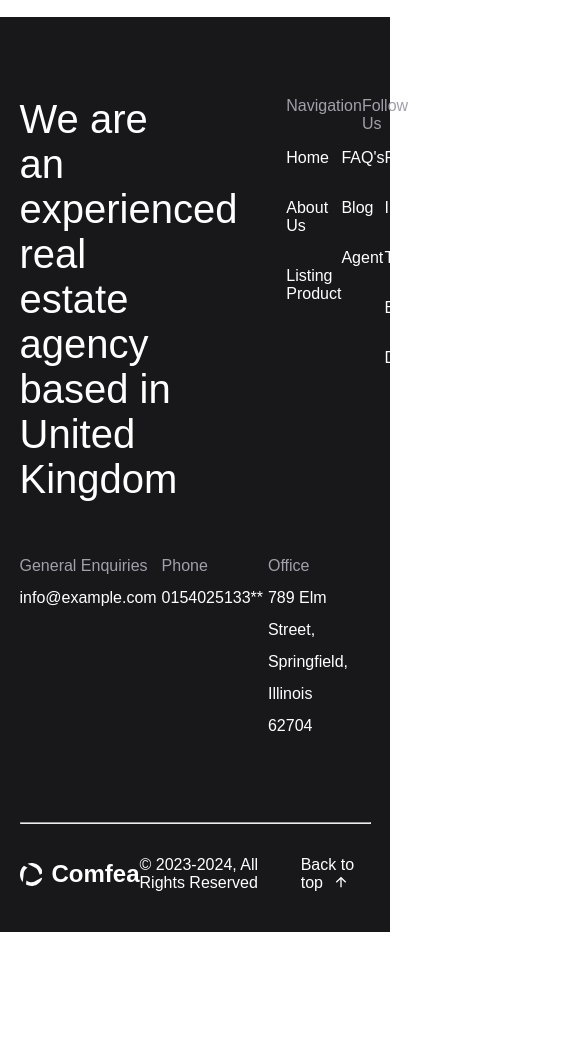
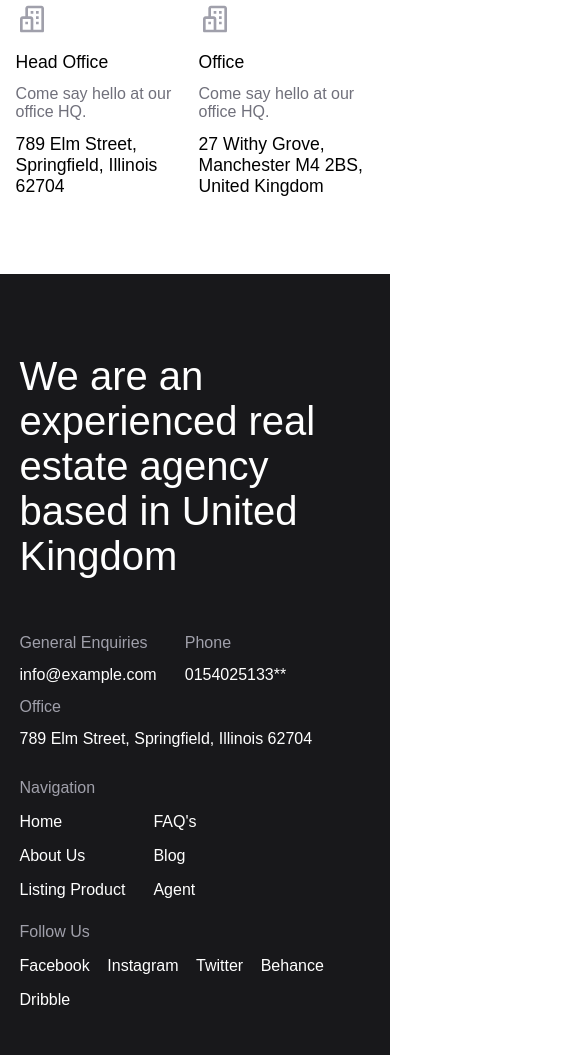
Before and after one commit to abalam0/assignment2, a plain HTML site: page contact.html in a window 390 px wide. Shown: the part 942-1997 px from the top of the page, 585 px wide, since content can reach past the window. Before the commit the page ends 1874 px from the top, so only its background shows below. Drawn offline with Linux system fonts and the light colour scheme.

Commit message:
contact-part-respnsive

```diff
--- a/contact.css
+++ b/contact.css
@@ -65,10 +65,11 @@ a{
 
 /* start css of header */
 header{
+    z-index: 4;
     display: flex;
+    align-items: center;
     justify-content: space-between;
     height: 5.18rem;
-    align-items: center;
 }
 
 .logo-name{
@@ -76,10 +77,9 @@ header{
     align-items: center;
     gap: 1%;
     font-size: var(--x-small3);
-    font-weight: 700;
+    font-weight: var(--font-weight2);
     color: var(--black);
 }
-
 
 .logo-name p{
     padding-left: 0.5rem;
@@ -89,31 +89,21 @@ header{
 header nav{
     display: flex;
     gap: 2rem;
-    font-weight: var(--font-weight1);
 }
 
 header nav a{
     text-decoration: none;
     font-size: 1rem;
-    color: var(--gray);
+    color: var(--gray-dark);
     font-weight:100;
     position: relative;
     transition: color 0.8s ease ;
 }
 
-.contact-btn button{
-    background-color: var(--black2);
-    color: var(--white);
-    border: none;
-    padding: 0.625rem 1.125rem;
-    border-radius: 0.375rem;
-}
-
-
 /* start hover and animation */
 
 header nav a:hover span{
-    color: var(--black);
+    color: var(--hover-bg-color);
 }
 
 
@@ -131,14 +121,14 @@ header nav a:hover span{
 }
 
 
-header nav a::after{
+nav a::after{
     content:'';
     position: absolute;
     left: 0;
     bottom: 0;
     width: 0;
     height: 2px;
-    background-color:var(--green);
+    background-color: var(--white3);
     transition: width  0.3s ease-out;
 }
 
@@ -148,6 +138,7 @@ nav a:hover::after{
 
 .contact-btn button{
     background-color: var(--black);
+    color: var(--white);
     border: none;
     padding: 0.625rem 1.125rem;
     border-radius: 0.375rem;
@@ -155,12 +146,16 @@ nav a:hover::after{
 }
 
 .contact-btn button:hover{
-    background-color:aquamarine;
+    background-color: var(--hover-bg-color);
     color: var(--white);
 }
 
+
+ .three-dot{
+    display: none;
+}
+
 /* end hover and animation */
-/* end css of header */
 /* end css of header */
 
 
@@ -353,14 +348,13 @@ textarea{
 /* end of right part */
 /* end of main body */
 
-
 /* start of footer part */
 
 footer{
     background-color: var(--black2);
     color: var(--white);
     padding-top: 5rem;
-    margin-top: 5rem;
+    margin-top: 3rem;
 }
 
 .footer-body{
@@ -379,7 +373,17 @@ footer{
 }
 
 .left-info{
-    width: 46.68%;
+    width: 60%;
+}
+
+.phone-general{
+    display: flex;
+    width: 60%;
+    justify-content: space-between;
+}
+
+.office{
+    width: 50%;
 }
 
 .left-info h3{
@@ -394,31 +398,44 @@ footer{
 }
 
 .right-info{
-    width: 24%;
+    display: flex;
+    justify-content: space-between;
+    width:35%;
     gap: 3%;
 }
 
 
 .navigation{
+    width: 60%;
+}
+
+
+.all-nav{
     display: flex;
     justify-content: space-between;
 }
 
-.all-links{
-    display: flex;
-    justify-content: space-between;
+.all-nav .nav1{
+    margin-top: 1rem;
 }
 
+.social-link{
+    width: 45%;
+    display: flex;
+    flex-direction: column;
+}
+
+
 .right-info a{
-    margin-top: 1rem;
-    margin-bottom: 1rem;
     color: var(--white1);
 }
 
-.all-links .flink{
-    display: flex;
-    flex-direction: column;
+.social-link .slink{
+    margin-top: 1rem;
+    color: var(--white);
 }
+
+
 
 .footer-text{
     display: flex;
@@ -428,7 +445,8 @@ footer{
     padding-bottom: 2.5rem;
 }
 
-.footer-text p{
+
+footer .logo-name{
     color: var(--white);
 }
 
@@ -437,10 +455,10 @@ footer .back-arrow svg {
     margin-left: 0.5rem;
 }
 
-.all-links a{
+.right-info a{
     transition: color 0.3s ease;
 }
-footer .all-links a:hover{
+footer .right-info a:hover{
     color: var(--hover-bg-color);
 }
 
@@ -448,7 +466,228 @@ footer .all-links a:hover{
 .footer-text .back-arrow a{
     color: var(--white);
 }
+
 .footer-text .back-arrow a:hover{
    color: var(--hover-bg-color);
 }
+
 /* end of footer part */
+
+
+
+
+
+
+    /* start css for Medium devices (tablets) */
+    @media only screen and (min-width: 767.99px) and (max-width: 991.98px){
+
+
+        .side-gap{
+            width: 90%;
+        }
+
+       /* header start */
+       header nav {
+        gap: 1rem;
+        }
+
+        .hero-text h1 {
+            font-size:var(--medium2);
+        }
+        /* header end */
+
+
+        /* start of main body */
+
+        .contact-part {
+            flex-direction: column;
+        }
+
+
+        .left-part {
+            width: 100%;
+            margin-bottom: 3rem;
+        }
+
+        .right-part {
+            width: 100%;
+        }
+        /* end of main body */
+
+
+        /* footer part start */
+        .address{
+            flex-direction: column;
+        }
+
+        .address .office{
+            width: 100%;
+        }
+
+
+        .social-link {
+            display: block;
+        }
+        /* footer part end */
+
+
+
+
+    }
+    /* end css for Medium devices (tablets) */
+
+
+    /*  start css for mobail */
+    @media only screen and (min-width: 0px) and (max-width: 575.98px){
+
+
+        .side-gap{
+        width: 92%;
+        margin: 0 auto;
+        }
+
+
+        /* start of header */
+
+        header nav{
+            display: none;
+        }
+        header button{
+            display: none;
+        }
+
+        header .three-dot{
+            display: block;
+        }
+        /* end of header */
+
+
+        /* start of main body */
+
+        .contact-part {
+            flex-direction: column;
+        }
+
+        .first-last {
+            flex-direction: column;
+            height: auto;
+        }
+
+
+        .left-part .last {
+            width: 100%;
+            margin-top: 1rem;
+        }
+
+
+        .left-part {
+            width: 100%;
+            margin-bottom: 3rem;
+        }
+
+        .right-part {
+            width: 100%;
+        }
+        /* end of main body */
+
+
+
+
+
+
+
+
+
+
+
+
+
+
+
+
+
+
+
+
+
+
+
+
+        /* start of footer */
+
+        .address{
+            flex-direction: column;
+        }
+
+        .phone-general{
+            width: 100%;
+            justify-content: start;
+            gap: 8%;
+        }
+
+
+        .office{
+            width: 100%;
+        }
+
+        .information {
+            flex-direction: column;
+        }
+
+
+        .left-info {
+            width: 100%;
+        }
+
+        .left-info h3 {
+            width: 100%;
+        }
+
+
+        .right-info{
+            width: 100%;
+            flex-direction: column;
+        }
+
+        .navigation{
+            width: 100%;
+            margin-top: 1.5rem;
+            margin-bottom: 1.5rem;
+        }
+
+        .all-nav{
+            justify-content: start;
+            gap: 8%;
+        }
+
+        .social-link {
+            width: 100%;
+            display: flex;
+            flex-direction: row;
+            width: 100%;
+            gap: 5%;
+            flex-wrap:wrap;
+        }
+
+        .slink{
+            display: inline-block;
+            color: var(--white);
+        }
+
+
+
+        .footer-text {
+            flex-direction: column;
+        }
+
+        .copyright{
+            padding-top: 1rem;
+            padding-bottom: 1rem;
+        }
+        /* end of footer */
+
+
+
+    }
+
+    /*  end css for mobail */
--- a/contact.html
+++ b/contact.html
@@ -11,32 +11,35 @@
         <!-- header part start -->
         <header class="side-gap">
             <div class="logo-name">
-                    <svg class="rotate" width="24" height="25" viewBox="0 0 24 25" fill="none" xmlns="http://www.w3.org/2000/svg">
+                    <svg  class="rotate" width="24" height="25" viewBox="0 0 24 25" fill="none" xmlns="http://www.w3.org/2000/svg">
                         <path fill-rule="evenodd" clip-rule="evenodd" d="M23.9022 10.9546C23.7074 9.45798 23.2273 7.97282 22.4368 6.57931V6.58035C19.504 1.40833 13.3061 -0.750677 7.89972 1.22294L15.614 5.15872C16.869 5.77424 17.9782 6.71679 18.7999 7.94783L20.6755 12.5704C20.6755 12.5704 19.3186 13.5542 23.9022 10.9546ZM3.94063 11.0932V11.0973C3.88023 11.441 3.84168 11.7899 3.82606 12.1399L2.93139 20.3582C2.4221 19.7698 1.96282 19.122 1.56393 18.419C-1.31162 13.349 -0.0930824 7.07406 4.16348 3.41115L7.99409 5.36602L7.96282 5.38372C5.7507 6.63872 4.34679 8.7696 3.93957 11.0942L3.94063 11.0932ZM16.2845 19.4679L23.6717 15.278C22.927 18.4045 20.9357 21.2249 17.9196 22.936C14.1942 25.0492 9.81786 24.9513 6.30597 23.0621L6.77047 18.794C9.31169 20.9051 12.9923 21.3426 16.0365 19.6168C16.1199 19.5689 16.2022 19.52 16.2834 19.47L16.2845 19.4679Z" fill="#18181B"/>
                     </svg>
                 <p>Comfea</p>
             </div>
             <nav>
                 <a href="https://abalam0.github.io/assignment2/">
-                   <span> Home</span>
+                    <span>Home</span>
                 </a>
                 <a href="https://abalam0.github.io/about_us/">
                     <span>About us</span>
                 </a>
-                <a href="https://abalam0.github.io/property-page/">
-                   <span> Property</span>
+                <a href=" https://abalam0.github.io/property-page/">
+                    <span>Property</span>
                 </a>
-                <a href=" https://abalam0.github.io/contact-page/">
-                    <span>Agent</span>
+                <a href="https://abalam0.github.io/contact-page/">
+                    <span> Agent</span>
                 </a>
                 <a href="https://abalam0.github.io/blog-listing/">
-                   <span> Blog</span>
+                <span>  Blog</span>
                 </a>
                 <a href=" https://abalam0.github.io/Faq-page/">
-                   <span> FAQ'S</span>
+                <span>  FAQ'S</span>
                 </a>
             </nav>
             <div class="contact-btn"><button>Contact Us</button></div>
+            <svg class="three-dot"   width="32" height="32" viewBox="0 0 32 32" fill="none" xmlns="http://www.w3.org/2000/svg">
+                <path d="M5 9H27M5 16H27M5 23H27" stroke="#18181B" stroke-width="2" stroke-linecap="round" stroke-linejoin="round"/>
+            </svg>
         </header>
         <!-- header part end -->
 
@@ -143,6 +146,7 @@
                         We are an experienced real estate agency based in United Kingdom
                     </h3>
                     <div class="address">
+                        <div class="phone-general">
                             <div class="general">
                                 <span>General Enquiries</span>
                                 <p>info@example.com</p>
@@ -151,7 +155,8 @@
                                 <span>Phone</span>
                                 <p>0154025133**</p>
                             </div>
-                     <div class="general">
+                        </div>
+                        <div class="office">
                         <span>Office </span>
                         <p>789 Elm Street, Springfield, Illinois 62704</p>
                         </div>
@@ -160,25 +165,27 @@
                 <div class="right-info">
                     <div class="navigation">
                         <span>Navigation</span>
+                        <div class="all-nav">
+                            <div class="home">
+                                <div class="nav1"><a href="https://abalam0.github.io/assignment2/">Home</a></div>
+                                <div class="nav1"><a href=" https://abalam0.github.io/about_us/">About Us</a></div>
+                                <div class="nav1"><a href=" https://abalam0.github.io/property-page/">Listing Product</a></div>
+                            </div>
+                            <div class="faq">
+                                <div class="nav1"><a href=" https://abalam0.github.io/Faq-page/">FAQ's</a></div>
+                                <div class="nav1"><a href="https://abalam0.github.io/blog-listing/">Blog</a></div>
+                                <div class="nav1"> <a href="https://abalam0.github.io/contact-page/">Agent</a></div>
+                            </div>
+                        </div>
+                    </div>
+                    <div  class="all-social">
                         <span>Follow Us<span>
-                  </div>
-                  <div class="all-links">
-                      <div class="flink  home">
-                          <a href="https://abalam0.github.io/assignment2/">Home</a>
-                          <a href=" https://abalam0.github.io/about_us/">About Us</a>
-                          <a href=" https://abalam0.github.io/property-page/">Listing Product</a>
-                      </div>
-                      <div class="flink  faq">
-                          <a href=" https://abalam0.github.io/Faq-page/">FAQ's</a>
-                          <a href="https://abalam0.github.io/blog-listing/">Blog</a>
-                          <a href="https://abalam0.github.io/contact-page/">Agent</a>
-                      </div>
-                      <div class="flink  social-link">
-                          <a href="#">Facebook</a>
-                          <a href="#">Instagram</a>
-                          <a href="#">Twitter</a>
-                          <a href="#">Behance</a>
-                          <a href="#">Dribble</a>
+                            <div class="social-link" >
+                                <div class="slink   fac"> <a href="#">Facebook</a></div>
+                                <div class="slink  ins"><a href="#">Instagram</a></div>
+                                <div class="slink   twi"> <a href="#">Twitter</a></div>
+                                <div class="slink   beha"> <a href="#">Behance</a></div>
+                                <div class="slink   drib"> <a href="#">Dribble</a></div>
                             </div>
                     </div>
                 </div>
@@ -195,7 +202,7 @@
                     &copy; 2023-2024, All Rights Reserved
                 </div>
                 <div class="back-arrow">
-                  <a href="https://abalam0.github.io/about_us/">
+                    <a href="https://abalam0.github.io/assignment2/">
                         Back to top
                         <svg width="12" height="12" viewBox="0 0 12 12" fill="none" xmlns="http://www.w3.org/2000/svg">
                             <path d="M6.6666 3.21928V11.3337H5.33327V3.21928L1.75726 6.79526L0.814453 5.85246L5.99993 0.666992L11.1853 5.85246L10.2425 6.79526L6.6666 3.21928Z" fill="#FCFCFC"/>
--- a/faq.css
+++ b/faq.css
@@ -634,8 +634,6 @@ footer .right-info a:hover{
         }
 
 
-
-
     /*  start css for mobail */
     @media only screen and (min-width: 0px) and (max-width: 575.98px){
 
```
Lines whose indentation alone changed are shown as unchanged.
